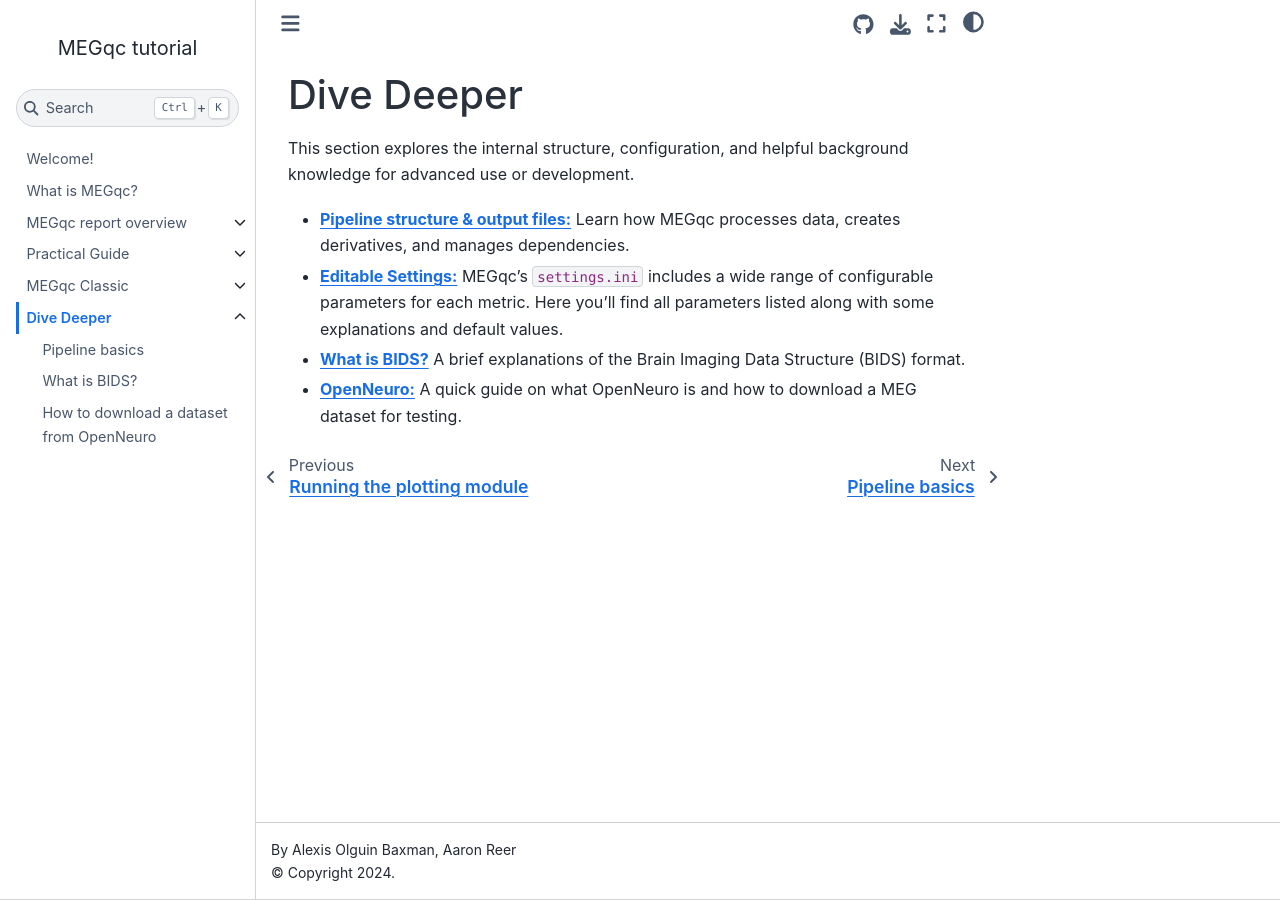
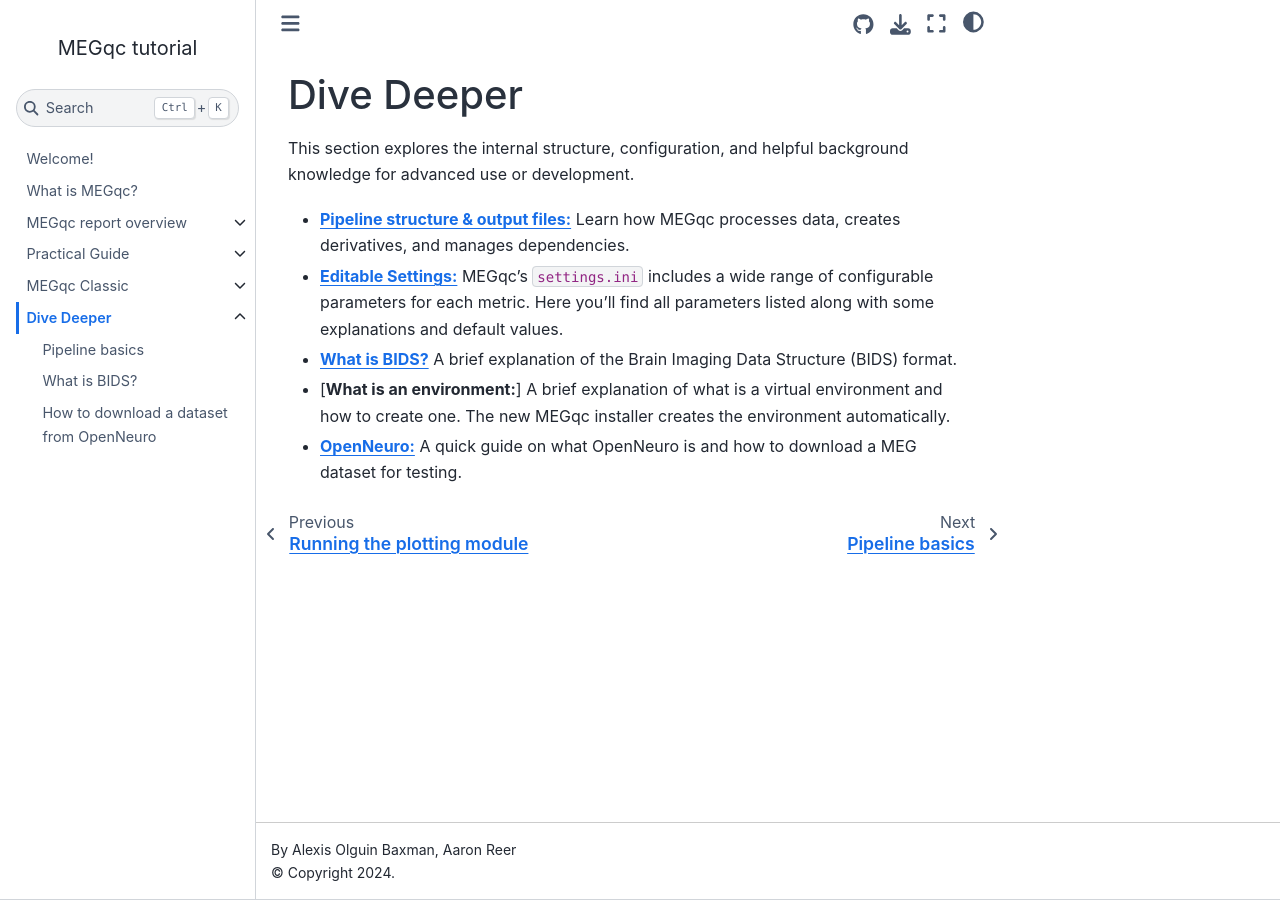
Before and after one commit to ANCPLabOldenburg/megqc_documentation, a Jupyter Book: the page built from book/extra.md, in a window 1280 px wide. Built offline with Jupyter Book 1.0.4 settings and Sphinx 7.4.7 and the Sphinx Book theme 1.1.4, drawn with Linux system fonts in a browser that asks for light colours; pages that are not in the unit, such as notebooks, are missing from menus.

Commit message:
Update extra.md

```diff
--- a/book/extra.md
+++ b/book/extra.md
@@ -3,5 +3,6 @@
  This section explores the internal structure, configuration, and helpful background knowledge for advanced use or development.
  * [**Pipeline structure & output files:**](../extra/details.md) Learn how MEGqc processes data, creates derivatives, and manages dependencies.
  * [**Editable Settings:**](../extra/settings.md)  MEGqc's `settings.ini` includes a wide range of configurable parameters for each metric. Here you'll find all parameters listed along with some explanations and default values.
- * [**What is BIDS?**](../extra/bids.md) A brief explanations of the Brain Imaging Data Structure (BIDS) format.
+ * [**What is BIDS?**](../extra/bids.md) A brief explanation of the Brain Imaging Data Structure (BIDS) format.
+ * [**What is an environment:**] A brief explanation of what is a virtual environment and how to create one. The new MEGqc installer creates the environment automatically.
  * [**OpenNeuro:**](../extra/openneuro.md)  A quick guide on what OpenNeuro is and how to download a MEG dataset for testing.
```
